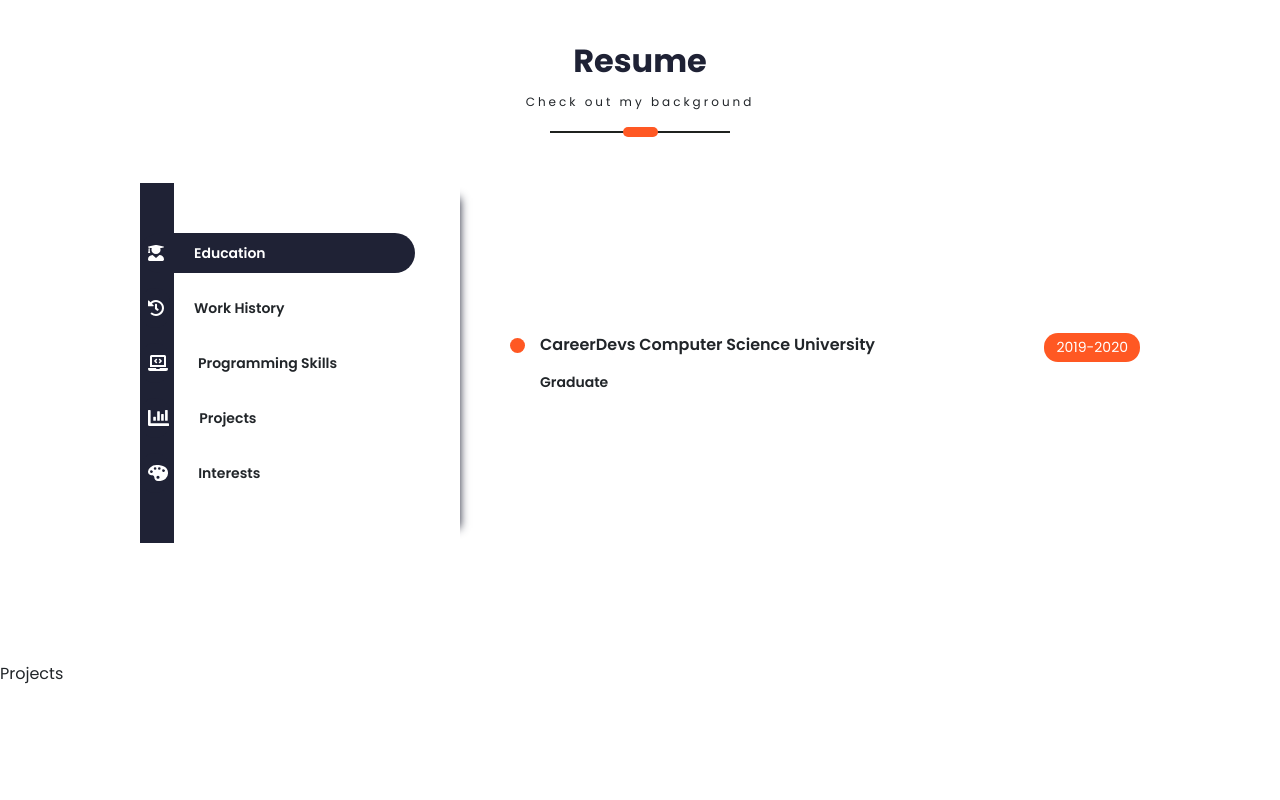
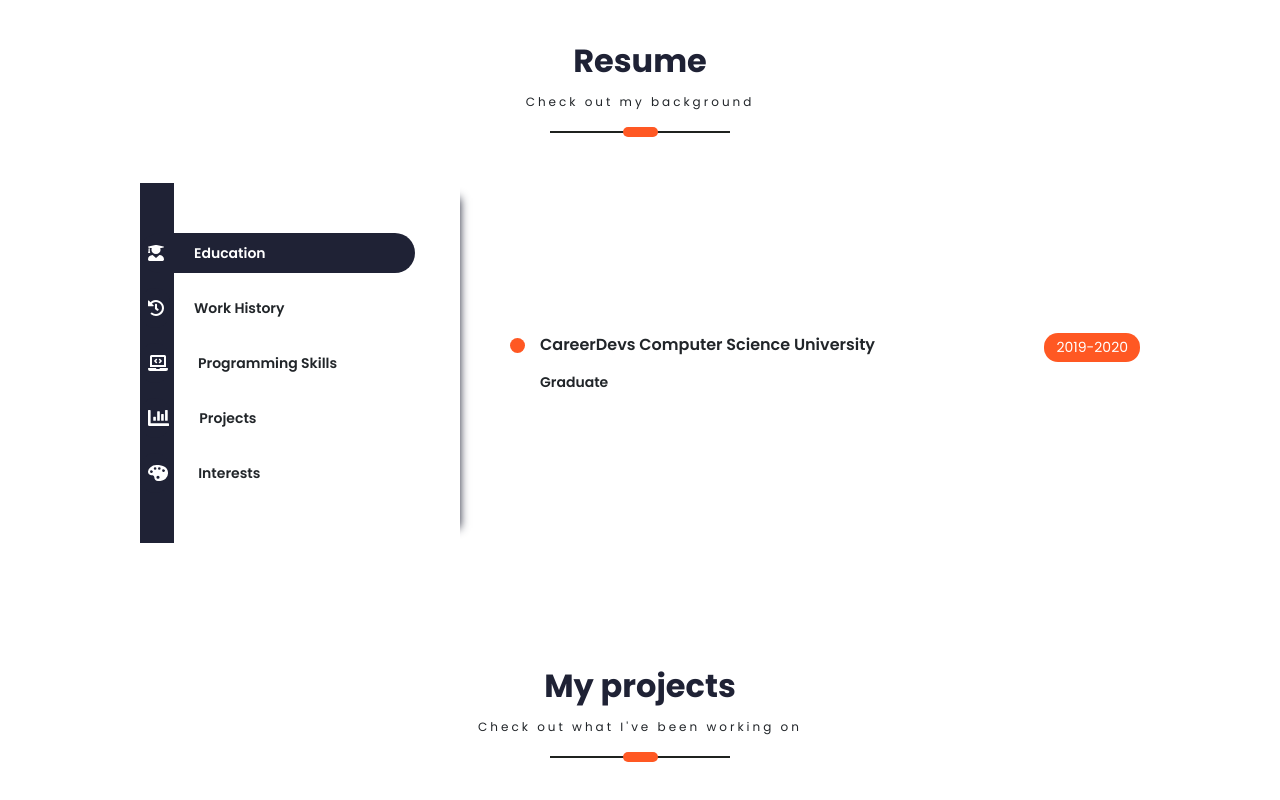
Before and after one commit to RdotSilva/TypeScript-React-Showcase, a React (Create React App) app: page / in a window 1280 px wide. Shown: the part 1334-2134 px from the top of the page. Before the commit the page ends 2020 px from the top, so only its background shows below. Built offline with nearby package versions, Linux system fonts and the light colour scheme; a web font is replaced by a local one.

Commit message:
Set up container for projects section

```diff
--- a/src/components/Projects/Projects.tsx
+++ b/src/components/Projects/Projects.tsx
@@ -6,8 +6,26 @@ import "./Projects.css";
 import "owl.carousel/dist/assets/owl.carousel.css";
 import "owl.carousel/dist/assets/owl.theme.default.css";
 
-const Projects = () => {
-  return <div>Projects</div>;
+const Projects = (props) => {
+  return (
+    <div>
+      <SectionHeading
+        title={"My projects"}
+        subHeading={"Check out what I've been working on"}
+      />
+      <section className="projects-section fade-in" id={props.id || ""}>
+        <div className="container">
+          <div className="row">
+            <div className="col-lg-12">
+              <div className="testi-item">
+                <div className="testi-comment"></div>
+              </div>
+            </div>
+          </div>
+        </div>
+      </section>
+    </div>
+  );
 };
 
 export default Projects;
```
